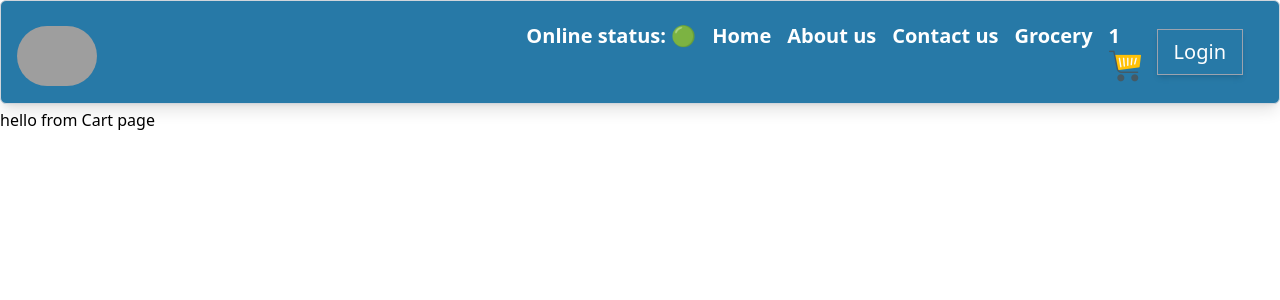
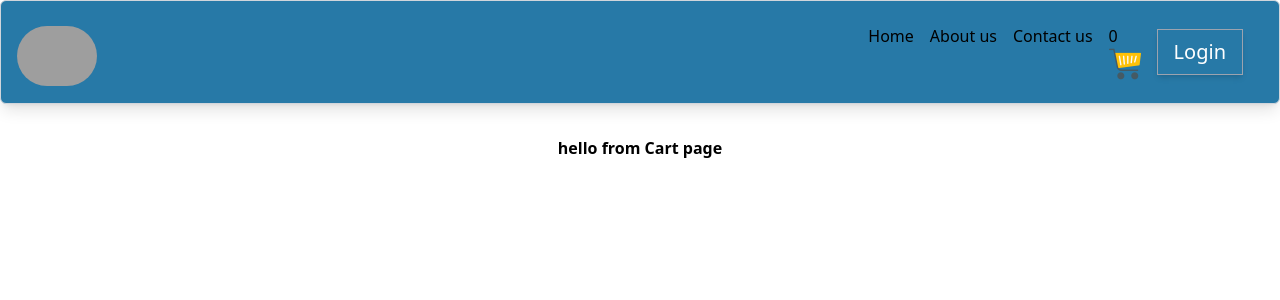
Before and after one commit to shubhambaghel34/react-web, a React (Vite) app: page /cart in a window 1280 px wide. Shown: the top 300 px of the page. Built offline with nearby package versions, Linux system fonts and the light colour scheme; grey boxes are pictures that could not be loaded.

Commit message:
added code for Redux

```diff
--- a/src/components/Cart/Cart.js
+++ b/src/components/Cart/Cart.js
@@ -1,10 +1,17 @@
-const Cart=()=>{
-    return(
-        <div>
-            <p>
-            hello from Cart page
-            </p>
-        </div>
-    )
-}
+import { useSelector } from "react-redux";
+import RestaurantItemlist from "../RestaurnatItemlist/RestaurnatItemlist";
+const Cart = () => {
+  const Items = useSelector((store) => console.log(store.cart.items));
+  console.log("cart::::", Items);
+
+  //   const cartItems = useSelector((store) => store.cart.items);
+  //   console.log("cart on header", cartItems);
+
+  return (
+    <div className="text-center m-4 p-4">
+      <p className="font-bold">hello from Cart page</p>
+      <div>{/* <RestaurantItemlist items={cartItems.itemCards} /> */}</div>
+    </div>
+  );
+};
 export default Cart;
--- a/src/components/Header/Header.js
+++ b/src/components/Header/Header.js
@@ -13,7 +13,7 @@ const Header = () => {
 
   //Subscribing to store using Selector
   const cartItems = useSelector((store) => store.cart.items);
-  console.log("cart", cartItems);
+  console.log("cart on header", cartItems);
 
   return (
     <div className="flex justify-between bg-custom-blue shadow-lg mb-1 mt-0  border border-gray-300 hover:border-purple-500 transition duration-300 px-4 py-2 rounded-md ">
@@ -23,52 +23,38 @@ const Header = () => {
       <div className="flex items-center  p-0 m-1">
         <ul className="flex space-x-4">
           <li>
-            <p className="text-white text-xl font-semibold">
-              Online status:{" "}
-              <span className="">{onlineStatus ? "🟢" : "🔴"}</span>
-            </p>
-            {/* <span class="inline-block w-4 h-4 rounded-full {{onlineStatus ? 'bg-green-500' : 'bg-gray-400'}}"></span> */}
+            <Link to="/">Home</Link>
           </li>
           <li>
-            <a
-              href="/"
-              className="font-semibold text-xl text-white hover:text-gray-300 transition duration-300 ease-in-out"
-            >
-              Home
-            </a>
-          </li>
-          <li>
-            <a
+            <Link to="/about">About us</Link>
+            {/* <a
               href="/about"
               class="font-semibold text-xl text-white hover:text-gray-300 transition duration-300 ease-in-out"
             >
               About us
-            </a>
+            </a> */}
           </li>
           <li>
-            <a
+            <Link to="/contact">Contact us</Link>
+            {/* <a
               href="/contact"
               className="font-semibold text-xl text-white hover:text-gray-300 transition duration-300 ease-in-out"
             >
               Contact us
-            </a>
-          </li>
-          <li>
-            <a
-              href="/grocery"
-              className="font-semibold text-xl text-white hover:text-gray-300 transition duration-300 ease-in-out"
-            >
-              Grocery
-            </a>
+            </a> */}
           </li>
           <li class="ml-4">
-            <a
-              href="/cart"
-              className="font-semibold text-xl text-white  hover:text-gray-300 transition duration-300 ease-in-out"
-            >
+            <Link to="/cart">
+              {" "}
               {cartItems.length}
               <img src={carts} className="w-8" />
-            </a>
+            </Link>
+            {/* <a
+              href="/cart"
+              className="emn-semibold text-xl text-white  hover:text-gray-300 transition duration-300 ease-in-out"
+            > */}
+
+            {/* </a> */}
           </li>
         </ul>
         <button
--- a/src/components/RestaurnatItemlist/RestaurnatItemlist.js
+++ b/src/components/RestaurnatItemlist/RestaurnatItemlist.js
@@ -3,12 +3,13 @@ import { CDN_URL } from "../../utils/constant";
 import { addItems } from "../../utils/Store/cartSlice";
 
 const RestaurantItemlist = ({ items }) => {
-  //  console.log(items);
+  console.log(items);
   const dispatch = useDispatch();
 
-  const handleaddItem = () => {
+  const handleaddItem = (item) => {
+    console.log("items....", item);
     //Dispatch action which goes with payload- redux will create paylaod and pass in slice
-    dispatch(addItems("Dosa"));
+    dispatch(addItems(item));
   };
 
   return (
@@ -35,7 +36,7 @@ const RestaurantItemlist = ({ items }) => {
             />
             <button
               className="p-2 bg-black shadow-lg absolute ml-9 -mt-8 rounded-lg text-white text-center"
-              onClick={handleaddItem}
+              onClick={() => handleaddItem(item)}
             >
               ADD +
             </button>
--- a/src/utils/Store/cartSlice.js
+++ b/src/utils/Store/cartSlice.js
@@ -1,7 +1,7 @@
 import { createSlice } from "@reduxjs/toolkit";
 
 const initialState = {
-  items: ["burger,pizza"],
+  items: [],
 };
 
 const cartSlice = createSlice({
@@ -13,14 +13,15 @@ const cartSlice = createSlice({
     addItems: (state, action) => {
       //mutating existing state
       state.items.push(action.payload);
+      console.log("data is pushed and stored");
     },
     removeItems: (state) => {
       state.items.pop();
     },
 
-    clearItems: (state) => {
-      state.items.length = 0;
-    },
+    // clearItems: (state) => {
+    //   state.items.length = 0;
+    // },
   },
 });
 
```
Also changed, not shown: src/App.js (+5 -4 lines).
